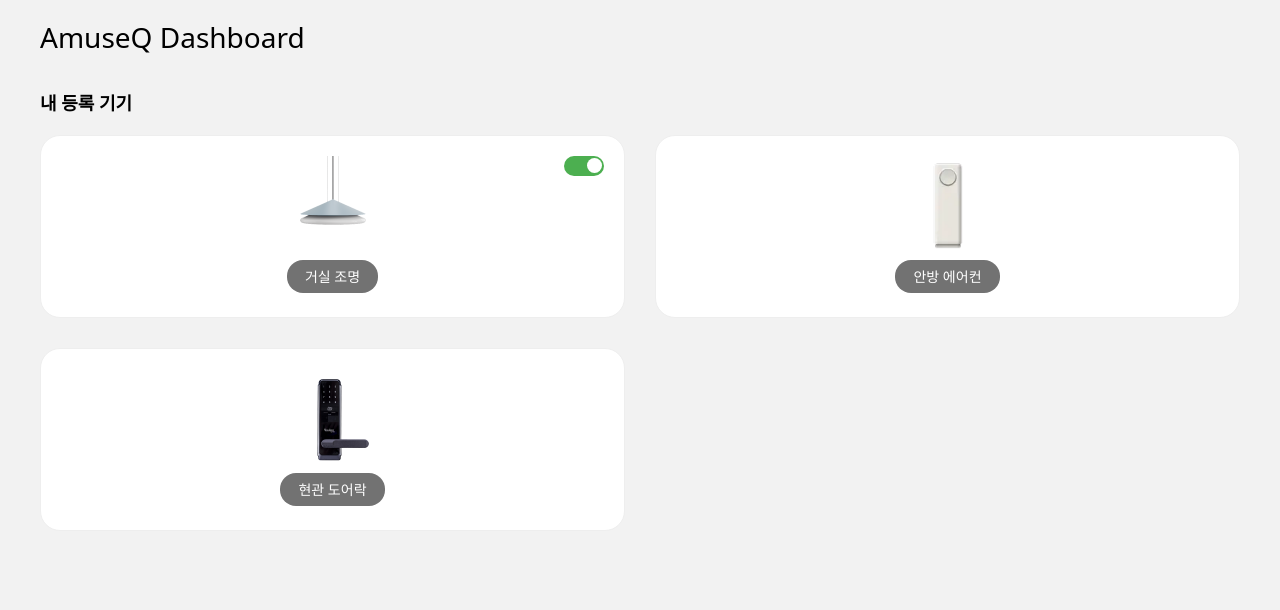
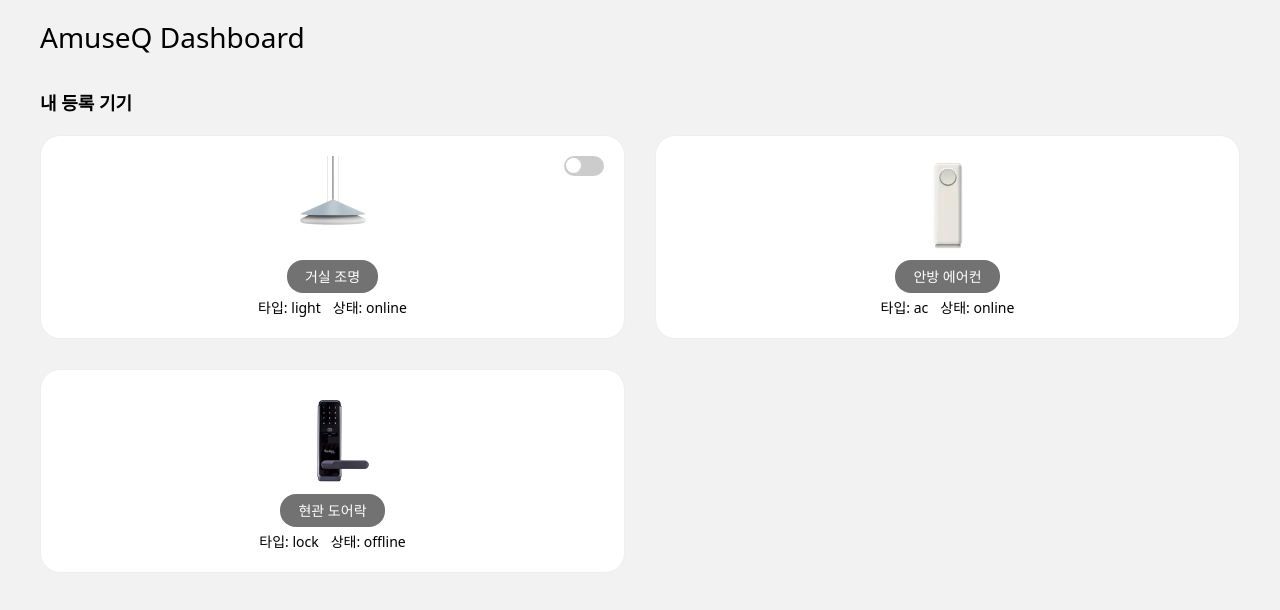
Before and after one commit to Jodndud/amuse-assignment, a React (Vite) app: page / in a window 1280 px wide. Shown: the top 610 px of the page. Built offline with nearby package versions, Linux system fonts and the light colour scheme.

Commit message:
feat: recoil 상태생성

```diff
--- a/src/App.tsx
+++ b/src/App.tsx
@@ -1,11 +1,13 @@
 import { Routes, Route } from 'react-router-dom'
 import Dashboard from '@/pages/Dashboard'
+import DeviceDetail from './pages/DeviceDetail'
 
 function App() {
   return (
     <div>
       <Routes>
         <Route path="/" element={<Dashboard />} />
+        <Route path="/device/:deviceId" element={<DeviceDetail />} />
       </Routes>
     </div>
   )
--- a/src/components/DetailHeader.tsx
+++ b/src/components/DetailHeader.tsx
@@ -7,7 +7,7 @@ export default function DetailHeader({ children }: {children: React.ReactNode})
   return (
     <Wrapper>
         <HeaderContainer>
-            <BackButton onClick={() => navigate(-1)}>←</BackButton>
+            <BackButton onClick={() => navigate(-1)}><img src="/src/assets/back-icon.svg" /></BackButton>
             <Title>{children}</Title>
         </HeaderContainer>
     </Wrapper>
@@ -24,6 +24,7 @@ const HeaderContainer = styled.div`
   align-items: center;
   margin: 0 auto;
   padding: 16px 20px;
+  gap: 16px;
   width:100%;
 
   @media (min-width: 920px) {
--- a/src/components/DeviceCard.tsx
+++ b/src/components/DeviceCard.tsx
@@ -14,14 +14,13 @@ export default function DeviceCard({ device }: { device: Device }) {
         <Title>{device.name}</Title>
 
         <DetailWrapper>
-        {/* <Type>타입: {device.type}</Type> */}
-        {/* <Status>상태: {device.status}</Status> */}
+          <Type>타입: {device.type}</Type>
+          <Status>상태: {device.status}</Status>
         </DetailWrapper>
 
-        {/* 토글버튼 */}
-        {device.id === "d1" && (
-            <ToggleButton $on={true}>
-                <Circle $on={true} />
+        {device.type === "light" && (
+            <ToggleButton $on={device.state.power == 'on'}>
+                <Circle $on={device.state.power == 'on'} />
             </ToggleButton>
         )}
     </Card>
--- a/src/main.tsx
+++ b/src/main.tsx
@@ -4,10 +4,14 @@ import { BrowserRouter } from 'react-router-dom'
 import './index.css'
 import App from './App.tsx'
 
+import { RecoilRoot } from 'recoil';
+
 createRoot(document.getElementById('root')!).render(
   <StrictMode>
-    <BrowserRouter>
-      <App />
-    </BrowserRouter>
+    <RecoilRoot>
+      <BrowserRouter>
+        <App />
+      </BrowserRouter>
+    </RecoilRoot>
   </StrictMode>
 )
--- a/src/pages/Dashboard.tsx
+++ b/src/pages/Dashboard.tsx
@@ -1,17 +1,22 @@
 import { Link } from "react-router-dom";
+
+import { useRecoilValue } from 'recoil'
+import { devicesState } from '@/recoil/devicesState'
 
 import styled from "styled-components";
 import Header from '@/components/Header'
 import DeviceCard from "@/components/DeviceCard";
 
 export default function Dashboard() {
+  const devices = useRecoilValue(devicesState)
+
   return (
     <Wrapper>
       <Header>AmuseQ Dashboard</Header>
       <Container>
         <Title>내 등록 기기</Title>
         <LinkWrapper>
-          {[{id:"d1",name:"거실 조명"}, {id:"d2",name:"안방 에어컨"}, {id:"d3",name:"현관 도어락"}].map((device) => (
+          {devices.map((device) => (
             <Link key={device.id} to={`/device/${device.id}`}>
               <DeviceCard device={device} />
             </Link>
--- /dev/null
+++ b/src/pages/DeviceDetail.tsx
@@ -0,0 +1,13 @@
+import styled from "styled-components";
+import DetailHeader from "@/components/DetailHeader";
+
+export default function DeviceDetail(){
+    return(
+        <Wrapper>
+            <DetailHeader>기기이름</DetailHeader>
+        </Wrapper>
+    )
+}
+
+const Wrapper = styled.div`
+`
--- /dev/null
+++ b/src/recoil/devicesState.ts
@@ -0,0 +1,18 @@
+import { atom, selectorFamily } from 'recoil'
+import mockData from '@/data/mockData.json'
+import type { Device } from '@/types/Device'
+
+export const devicesState = atom<Device[]>({
+  key: 'devicesState',
+  default: mockData.devices,
+})
+
+export const deviceByIdState = selectorFamily<Device | undefined, string>({
+  key: 'deviceByIdState',
+  get:
+    (id: string) =>
+    ({ get }) => {
+      const devices = get(devicesState)
+      return devices.find((d) => d.id === id)
+    },
+})
--- a/src/types/Device.ts
+++ b/src/types/Device.ts
@@ -1,11 +1,11 @@
 export interface Device {
   id: string;
   name: string;
-//   type: "light" | "ac" | "lock";
-//   status: "online" | "offline";
-//   state: {
-//     power?: "on" | "off";
-//     temperature?: number;
-//     locked?: boolean;
-//   };
+  type: string;
+  status: string;
+  state: {
+    power?: string;
+    temperature?: number;
+    locked?: boolean;
+  };
 }
```
Also changed, not shown: package.json (+4 -3 lines), src/assets/back-icon.svg (added), 1 other file (tests, documents, lock files or other folders).
